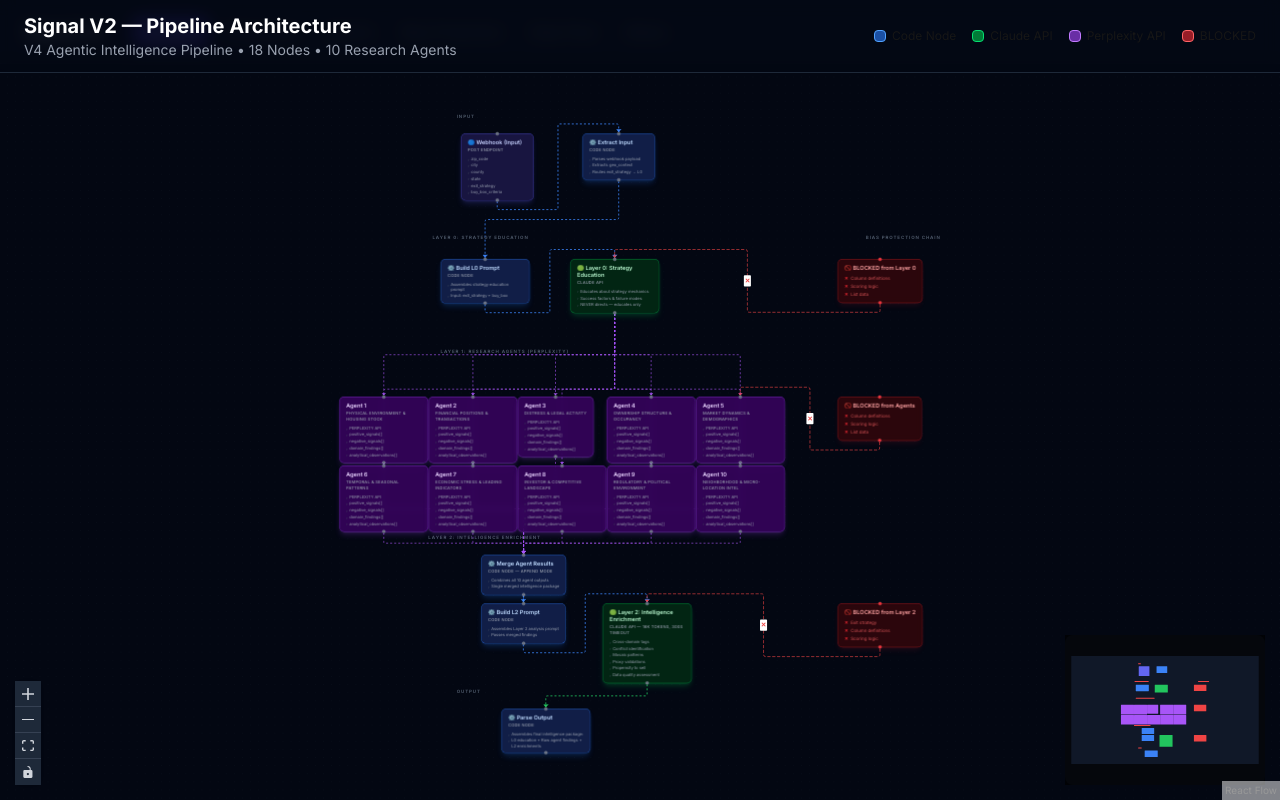
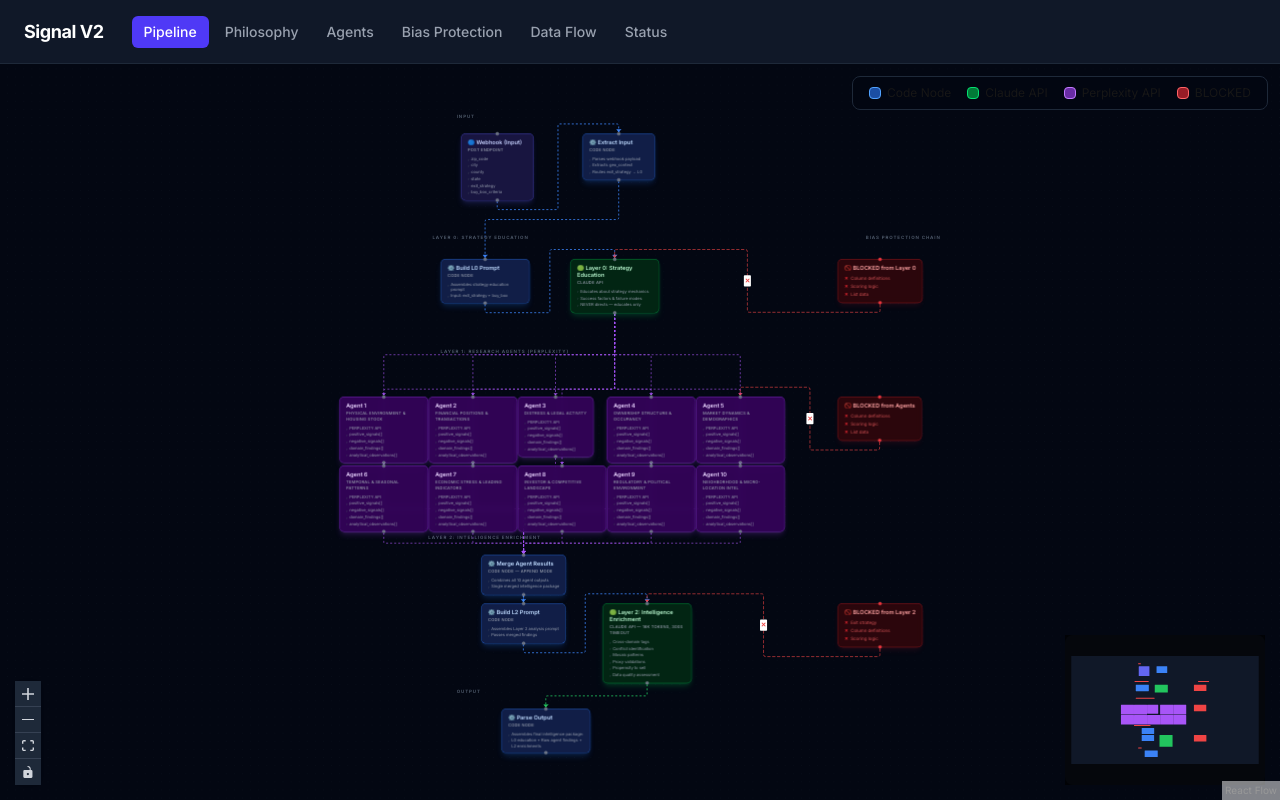
Before and after one commit to Propertysignalai/signal-architecture, a Next.js app: page / in a window 1280 px wide. Built offline with nearby package versions, Linux system fonts and the light colour scheme.

Commit message:
Fix nav visibility on pipeline page - remove overlapping header, keep legend

```diff
--- a/src/components/PipelineDiagram.tsx
+++ b/src/components/PipelineDiagram.tsx
@@ -287,19 +287,13 @@ export default function PipelineDiagram() {
   const [edges, , onEdgesChange] = useEdgesState(initialEdges);
 
   return (
-    <div className="h-full w-full">
-      {/* Header */}
-      <div className="absolute top-0 left-0 right-0 z-10 bg-gray-950/90 backdrop-blur-sm border-b border-gray-800 px-6 py-3 flex items-center justify-between">
-        <div>
-          <h1 className="text-xl font-bold text-white">Signal V2 — Pipeline Architecture</h1>
-          <p className="text-sm text-gray-400">V4 Agentic Intelligence Pipeline • 18 Nodes • 10 Research Agents</p>
-        </div>
-        <div className="flex gap-4 text-xs">
-          <span className="flex items-center gap-1.5"><span className="w-3 h-3 rounded bg-blue-500/60 border border-blue-400"></span> Code Node</span>
-          <span className="flex items-center gap-1.5"><span className="w-3 h-3 rounded bg-green-500/60 border border-green-400"></span> Claude API</span>
-          <span className="flex items-center gap-1.5"><span className="w-3 h-3 rounded bg-purple-500/60 border border-purple-400"></span> Perplexity API</span>
-          <span className="flex items-center gap-1.5"><span className="w-3 h-3 rounded bg-red-500/60 border border-red-400"></span> BLOCKED</span>
-        </div>
+    <div className="h-full w-full relative">
+      {/* Legend */}
+      <div className="absolute top-3 right-3 z-10 flex gap-4 text-xs bg-gray-950/80 backdrop-blur-sm rounded-lg px-4 py-2 border border-gray-800">
+        <span className="flex items-center gap-1.5"><span className="w-3 h-3 rounded bg-blue-500/60 border border-blue-400"></span> Code Node</span>
+        <span className="flex items-center gap-1.5"><span className="w-3 h-3 rounded bg-green-500/60 border border-green-400"></span> Claude API</span>
+        <span className="flex items-center gap-1.5"><span className="w-3 h-3 rounded bg-purple-500/60 border border-purple-400"></span> Perplexity API</span>
+        <span className="flex items-center gap-1.5"><span className="w-3 h-3 rounded bg-red-500/60 border border-red-400"></span> BLOCKED</span>
       </div>
 
       <ReactFlow
```
